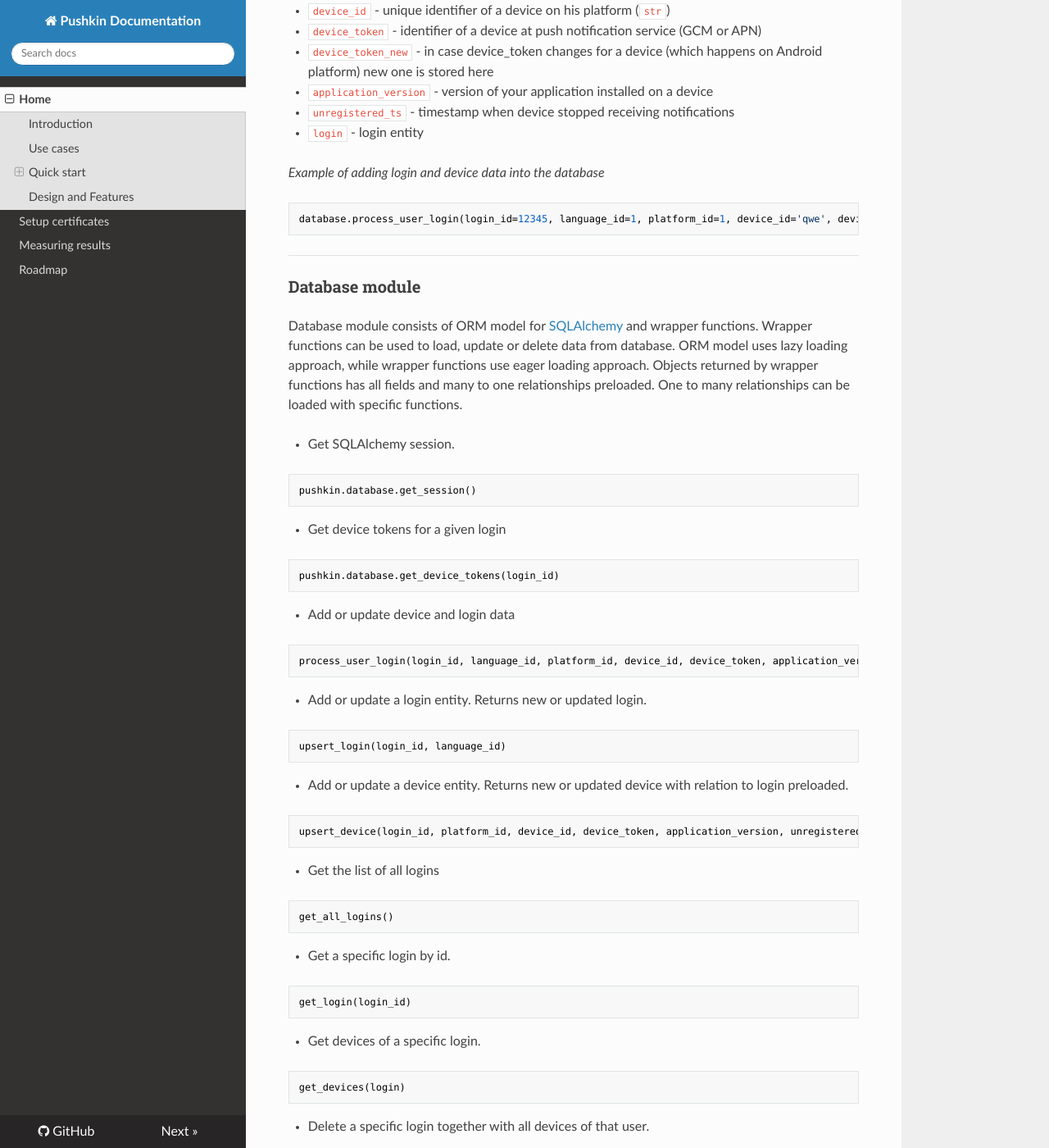
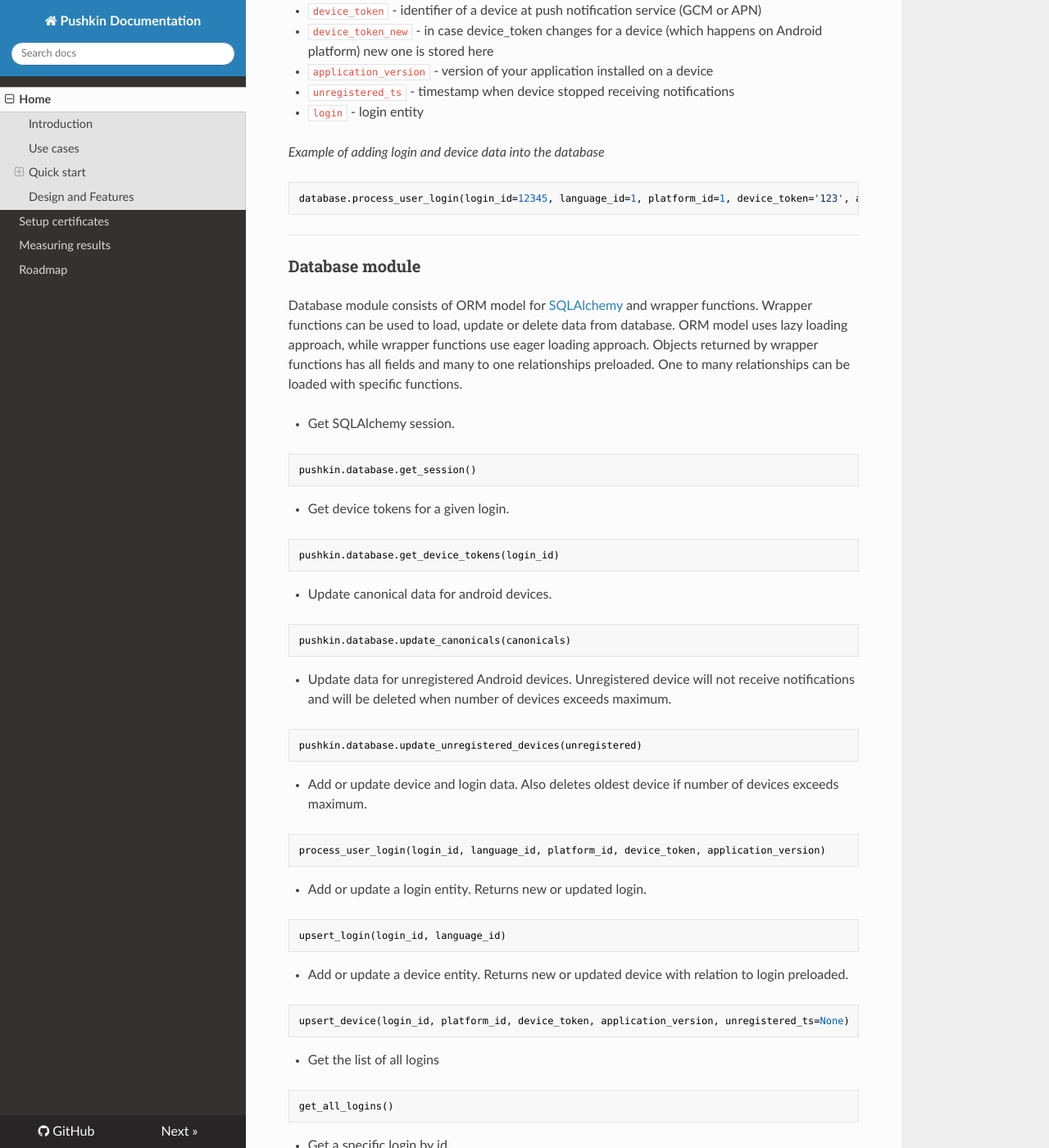
Before and after one commit to Nordeus/pushkin, an MkDocs documentation site: the page built from docs/index.md, in a window 1280 px wide and 1400 px high, scrolled down 6537 px. Shown: the whole window at 82% size. Built offline with MkDocs 1.6.1, drawn with Linux system fonts in a browser that asks for light colours; nearby versions of some CDN libraries; old or Windows-style settings are respelled for this version of MkDocs; some of the changed text lies outside the part shown.

Commit message:
Remove need for device_id #17
Change documentation
Bugfix in query for deleting old devices

````diff
--- a/docs/index.md
+++ b/docs/index.md
@@ -229,8 +229,6 @@ Pushkin has two entities for working with user data - **login** and **device**.
 	* Android Tablet = 6
 	(`int`)
 
-* `device_id` - unique identifier of a device on his platform (`str`)
-
 * `device_token` - identifier of a device at push notification service (GCM or APN)
 
 * `device_token_new` - in case device_token changes for a device (which happens on Android platform) new one is stored here
@@ -243,7 +241,7 @@ Pushkin has two entities for working with user data - **login** and **device**.
 
 *Example of adding login and device data into the database*
 ```python
-database.process_user_login(login_id=12345, language_id=1, platform_id=1, device_id='qwe', device_token='123', application_version=1)
+database.process_user_login(login_id=12345, language_id=1, platform_id=1, device_token='123', application_version=1)
 ```
 
 ---
@@ -259,14 +257,24 @@ Objects returned by wrapper functions has all fields and many to one relationshi
 pushkin.database.get_session()
 ```
 
-* Get device tokens for a given login
+* Get device tokens for a given login.
 ```python
 pushkin.database.get_device_tokens(login_id)
 ```
 
-* Add or update device and login data
+* Update canonical data for android devices.
 ```python
-process_user_login(login_id, language_id, platform_id, device_id, device_token, application_version)
+pushkin.database.update_canonicals(canonicals)
+```
+
+* Update data for unregistered Android devices. Unregistered device will not receive notifications and will be deleted when number of devices exceeds maximum.
+```python
+pushkin.database.update_unregistered_devices(unregistered)
+```
+
+* Add or update device and login data. Also deletes oldest device if number of devices exceeds maximum.
+```python
+process_user_login(login_id, language_id, platform_id, device_token, application_version)
 ```
 
 * Add or update a login entity. Returns new or updated login.
@@ -276,7 +284,7 @@ upsert_login(login_id, language_id)
 
 * Add or update a device entity. Returns new or updated device with relation to login preloaded.
 ```python
-upsert_device(login_id, platform_id, device_id, device_token, application_version, unregistered_ts=None)
+upsert_device(login_id, platform_id, device_token, application_version, unregistered_ts=None)
 ```
 
 * Get the list of all logins
@@ -570,8 +578,6 @@ Used to register a device to a specific user. It also keeps track of user detail
 		* Android Tablet = 6.
 		Required.
 
-	* `deviceId` - Unique identifier for this device. You can find the instructions online how to retrieve this for both Android and iOS devices. Required.
-
 	* `deviceToken` - Token string for sending push notifications to this device. Can be found in the documentation of Android (GCM) / iOS (APN) push notification service provider. Required.
 
 	* `applicationVersion` - Integer value of the current version of the application. For future use. Optional.
@@ -787,6 +788,8 @@ keep_log_days = 7
 db_user = pushkin
 db_name = pushkin
 db_pass = pushkin
+db_pool_size = 2
+max_devices_per_user = 10
 
 [Event]
 # event id of prebuilt login event
````
Also changed, not shown: other parts of docs/index.md (+0 -5 lines), 3 other files.
